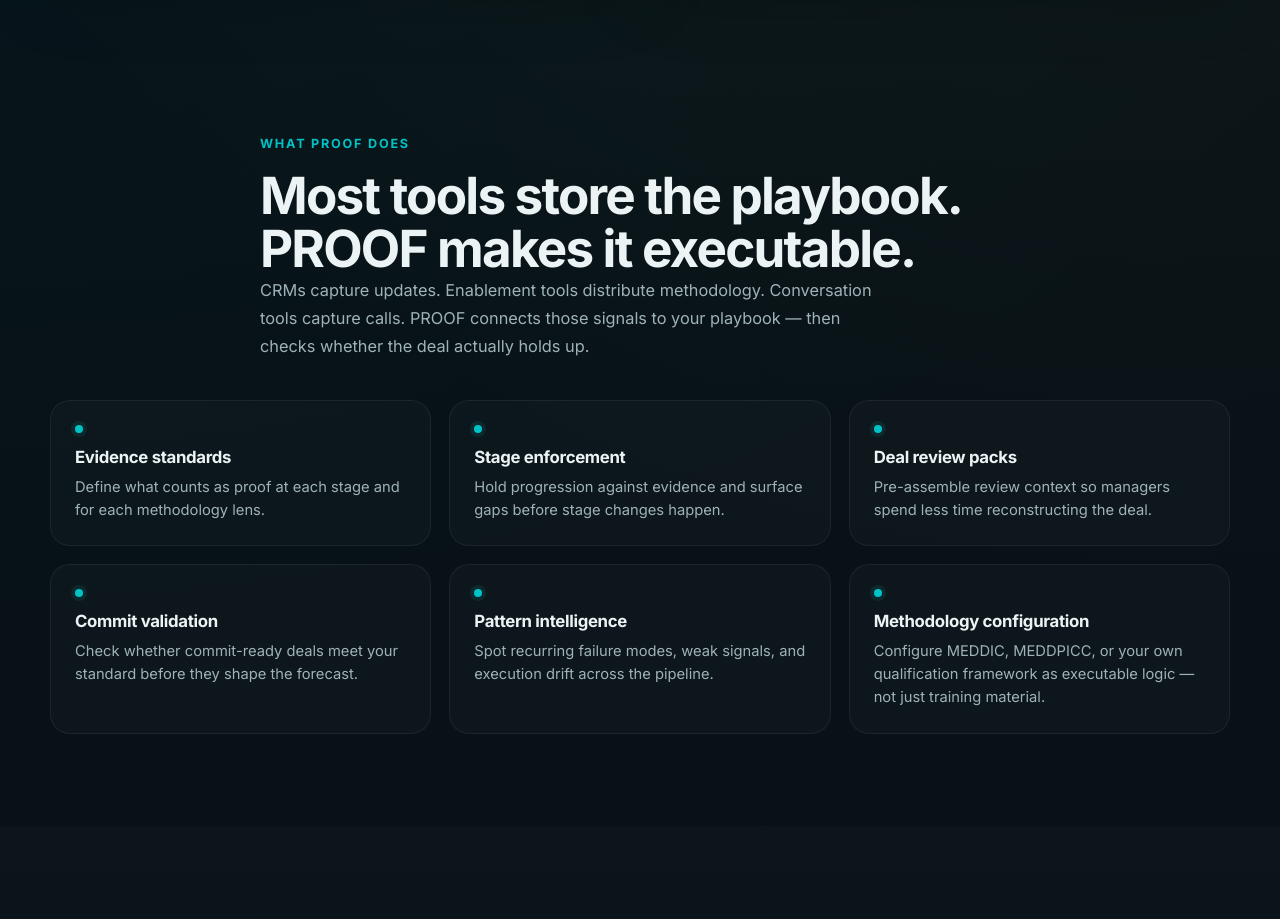
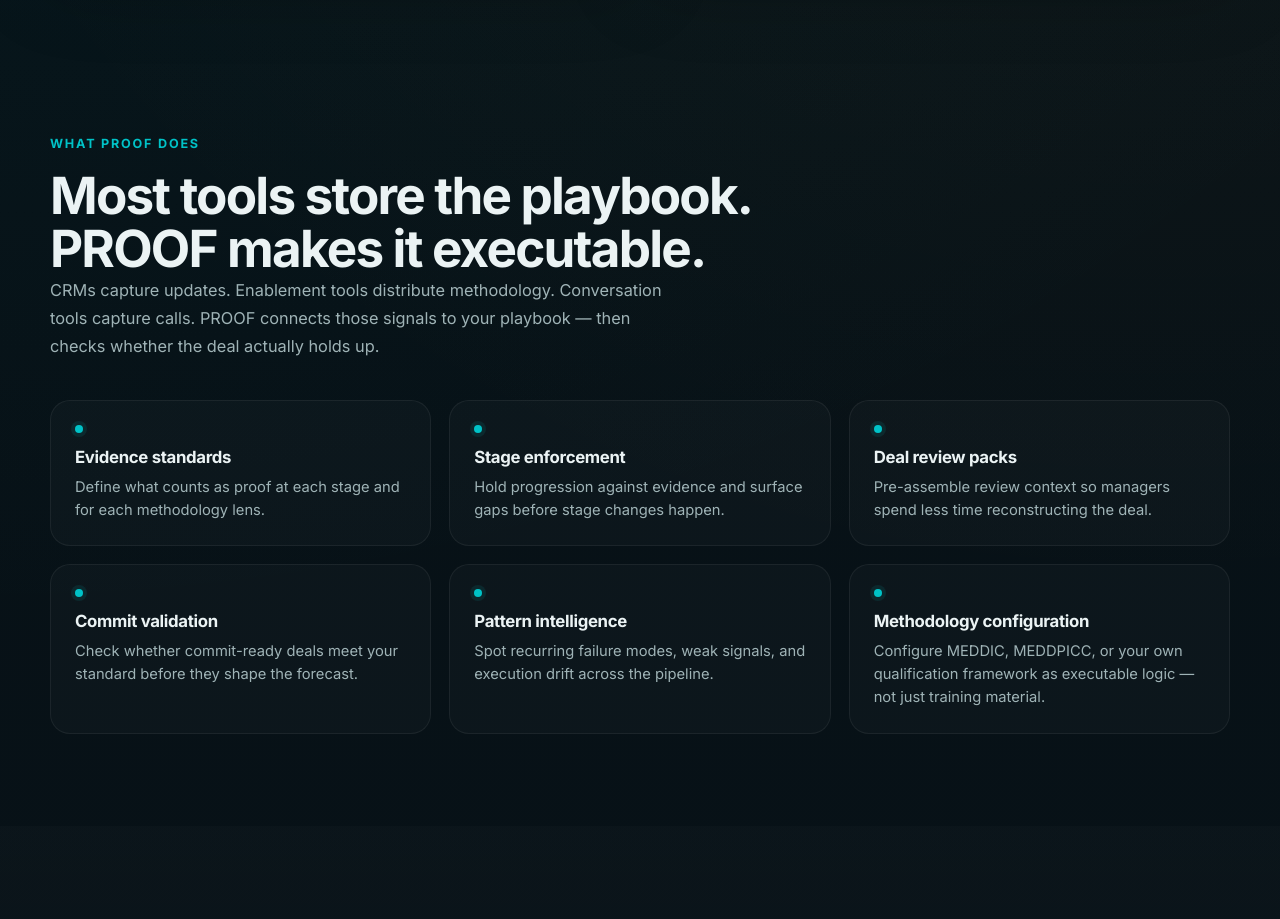
Before and after one commit to gwynproofhq/proofhq-website, a website: page index.html in a window 1280 px wide. Shown: the part 1400-2319 px from the top of the page. Drawn offline with Linux system fonts and the light colour scheme.

Commit message:
Add files via upload

```diff
--- a/index.html
+++ b/index.html
@@ -103,7 +103,7 @@
 </section>
 
 <section class="section" id="platform">
-  <div class="container reveal" style="max-width:760px;">
+  <div class="container reveal">
     <span class="eyebrow">What PROOF does</span>
     <h2>Most tools store the playbook. PROOF makes it executable.</h2>
     <p class="lead" style="max-width:62ch;">CRMs capture updates. Enablement tools distribute methodology. Conversation tools capture calls. PROOF connects those signals to your playbook — then checks whether the deal actually holds up.</p>
```
